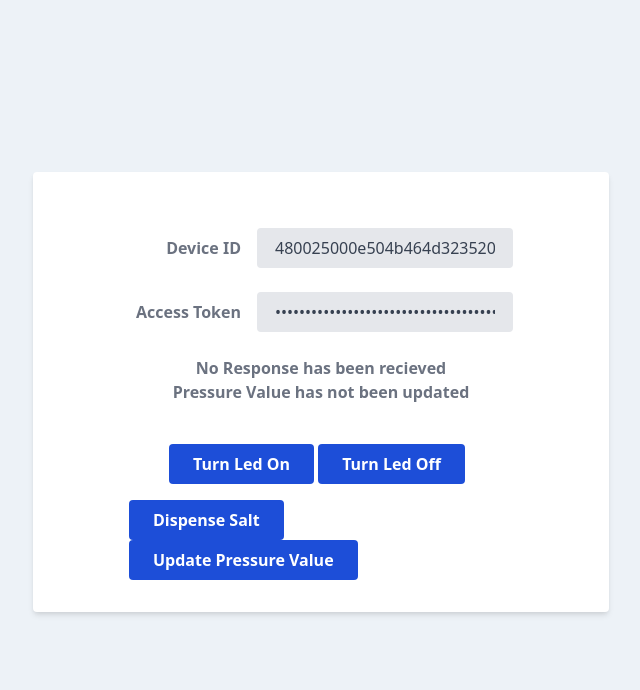
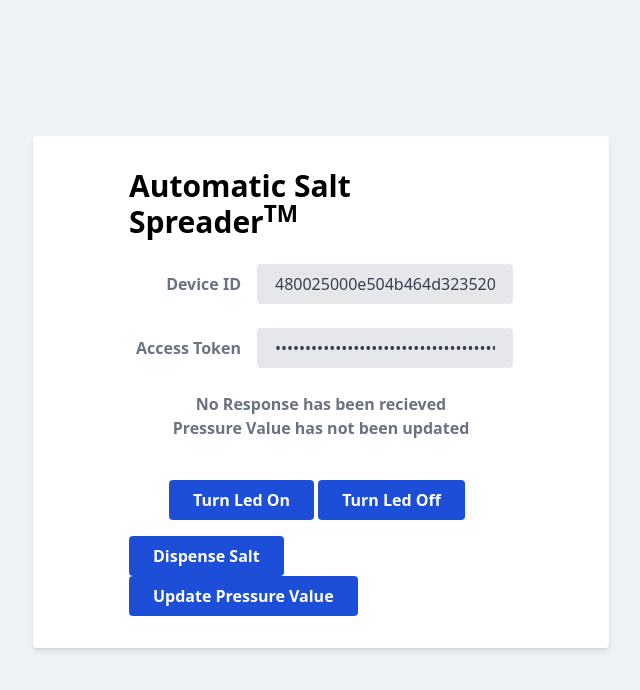
Before and after one commit to athammana/AutomaticSaltSpreader, a plain HTML site: page index.html in a window 1280 px wide. Shown: the whole page, without its empty margins (319-959 px from the left). Drawn offline with nearby package versions, Linux system fonts and the light colour scheme.

Commit message:
test netlify

```diff
--- a/index.html
+++ b/index.html
@@ -30,11 +30,11 @@
 
 
 	<div class="bg-white shadow-md rounded px-24 pt-8 pb-8 mb-4 flex flex-col">
-<!-- 		<div class="max-w-xs">
+		<div class="max-w-xs">
 		  <div class="w-full">
 		    <h1 class="text-3xl text-gray-darkest font-bold">Automatic Salt Spreader<sup>TM</sup></h1>
 		  </div>
-		</div> -->
+		</div>
 
 		<br>
 
```
